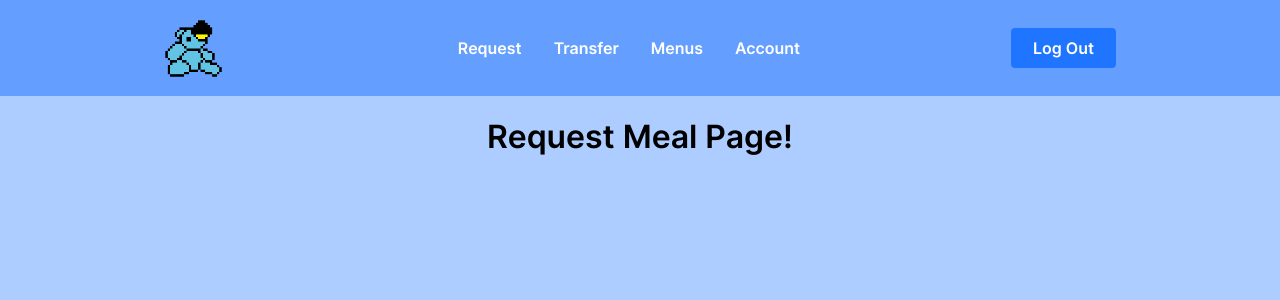
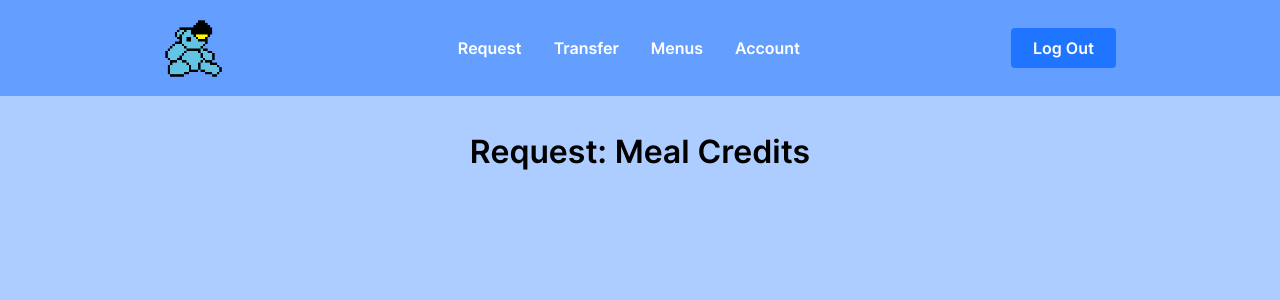
Before and after one commit to joshbenzon/blueno-bills, a React (Create React App) app in the folder frontend/blueno-bills/: page /requestMeal in a window 1280 px wide. Shown: the top 300 px of the page. Built offline with nearby package versions, Linux system fonts and the light colour scheme; no server answers.

Commit message:
stle: changed request funds

```diff
--- a/frontend/blueno-bills/src/App.tsx
+++ b/frontend/blueno-bills/src/App.tsx
@@ -75,9 +75,6 @@ function App() {
     console.log("table values: " + rows);
   }, []);
 
-  //creating a dummy user until we have auth established!
-  //hard coding for now until we have auth established and can store curr user data
-  //   const currUserEmail = "jillian_dominguez@brown.edu";
   const currUserEmail = localStorage.getItem("gmail") as string;
 
   let currUserMealSwipes: number = 0;
@@ -87,7 +84,6 @@ function App() {
   if (rows) {
     for (let i = 0; i < rows.length; i++) {
       if (equalsIgnoringCase(rows[i].email, currUserEmail)) {
-        //user
         currUserMealSwipes = parseInt(rows[i].mealSwipes);
         currUserFlexPoints = parseInt(rows[i].flexPoints);
         currUserBearBucks = parseInt(rows[i].bearBucks);
@@ -95,7 +91,7 @@ function App() {
     }
   }
 
-  //from here: https://stackoverflow.com/questions/2140627/how-to-do-case-insensitive-string-comparison
+  // source: https://stackoverflow.com/questions/2140627/how-to-do-case-insensitive-string-comparison
   function equalsIgnoringCase(text: string, other: string) {
     return text.localeCompare(other, undefined, { sensitivity: "base" }) === 0;
   }
--- a/frontend/blueno-bills/src/navigation-bar/web-pages/requestBear.tsx
+++ b/frontend/blueno-bills/src/navigation-bar/web-pages/requestBear.tsx
@@ -1,31 +1,26 @@
-import React from 'react';
+import React from "react";
 
-interface Row{
-    StudentID: string;
-    email:string;
-    mealSwipes:string;
-    flexPoints:string;
-    bearBucks:string;
+interface Row {
+  StudentID: string;
+  email: string;
+  mealSwipes: string;
+  flexPoints: string;
+  bearBucks: string;
 }
 
-interface TableProp  {
-    tableHeaders : string[] | null;
-    rows : Row[] | null;
+interface TableProp {
+  tableHeaders: string[] | null;
+  rows: Row[] | null;
 }
 
-function RequestBear(props:TableProp){
-    return (
-        <div
-            style={{
-                display: 'flex',
-                justifyContent: 'Center',
-                alignItems: 'Top',
-                height: '100vh'
-            }}
-        >
-            <h1>Request Bear Page!</h1>
-        </div>
-    );
-};
+function RequestBear(props: TableProp) {
+  return (
+    <React.Fragment>
+      <div className="page-info">
+        <h1>Request: Meal Credits</h1>
+      </div>
+    </React.Fragment>
+  );
+}
 
 export default RequestBear;
--- a/frontend/blueno-bills/src/navigation-bar/web-pages/requestFlex.tsx
+++ b/frontend/blueno-bills/src/navigation-bar/web-pages/requestFlex.tsx
@@ -1,29 +1,26 @@
-import React from 'react';
-interface Row{
-    StudentID: string;
-    email:string;
-    mealSwipes:string;
-    flexPoints:string;
-    bearBucks:string;
+import React from "react";
+
+interface Row {
+  StudentID: string;
+  email: string;
+  mealSwipes: string;
+  flexPoints: string;
+  bearBucks: string;
 }
 
-interface TableProp  {
-    tableHeaders : string[] | null;
-    rows : Row[] | null;
+interface TableProp {
+  tableHeaders: string[] | null;
+  rows: Row[] | null;
 }
+
 function RequestFlex(props: TableProp) {
-    return (
-        <div
-            style={{
-                display: 'flex',
-                justifyContent: 'Center',
-                alignItems: 'Top',
-                height: '100vh'
-            }}
-        >
-            <h1>Request Flex Page!</h1>
-        </div>
-    );
-};
+  return (
+    <React.Fragment>
+      <div className="page-info">
+        <h1>Request: Flex Points</h1>
+      </div>
+    </React.Fragment>
+  );
+}
 
 export default RequestFlex;
--- a/frontend/blueno-bills/src/navigation-bar/web-pages/requestMeal.tsx
+++ b/frontend/blueno-bills/src/navigation-bar/web-pages/requestMeal.tsx
@@ -1,30 +1,25 @@
-import React from 'react';
+import React from "react";
 
-interface Row{
-    StudentID: string;
-    email:string;
-    mealSwipes:string;
-    flexPoints:string;
-    bearBucks:string;
+interface Row {
+  StudentID: string;
+  email: string;
+  mealSwipes: string;
+  flexPoints: string;
+  bearBucks: string;
 }
 
-interface TableProp  {
-    tableHeaders : string[] | null;
-    rows : Row[] | null;
+interface TableProp {
+  tableHeaders: string[] | null;
+  rows: Row[] | null;
 }
 const RequestMeal = (props: TableProp) => {
-    return (
-        <div
-            style={{
-                display: 'flex',
-                justifyContent: 'Center',
-                alignItems: 'Top',
-                height: '100vh'
-            }}
-        >
-            <h1>Request Meal Page!</h1>
-        </div>
-    );
+  return (
+    <React.Fragment>
+      <div className="page-info">
+        <h1>Request: Meal Credits</h1>
+      </div>
+    </React.Fragment>
+  );
 };
 
 export default RequestMeal;
```
Also changed, not shown: frontend/blueno-bills/src/navigation-bar/web-pages/settings.tsx (deleted, +0 -13 lines).
